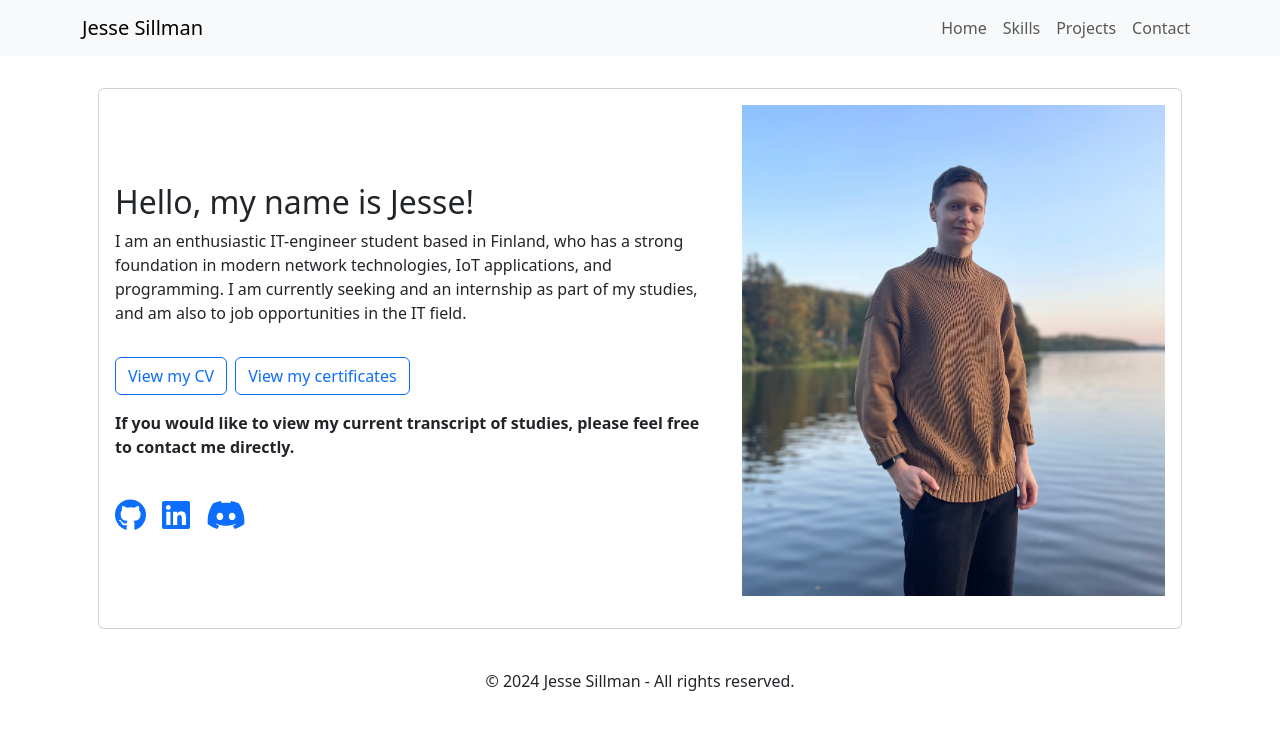
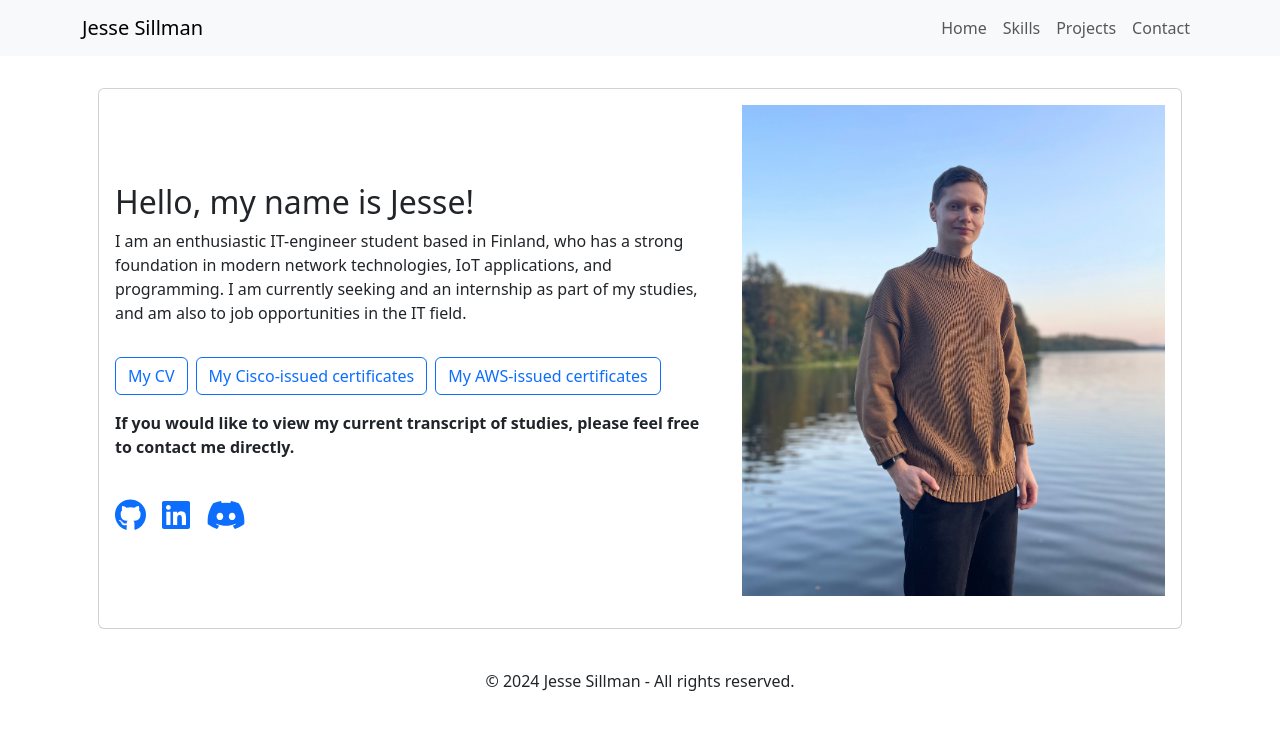
Before and after one commit to jessesillman/Portfolio, a React (Vite) app in the folder frontend/: page / in a window 1280 px wide. Shown: the top 730 px of the page. Built offline with nearby package versions, Linux system fonts and the light colour scheme.

Commit message:
Homepage modified

```diff
--- a/frontend/src/pages/Home.jsx
+++ b/frontend/src/pages/Home.jsx
@@ -37,11 +37,15 @@ const Home = () => {
                       to job opportunities in the IT field.
                     </Card.Text>
                     <button type="button" className="btn btn-outline-primary mt-3 me-2" onClick={openCV}>
-                      View my CV
+                      My CV
                     </button>
-                    <button type="button" className="btn btn-outline-primary mt-3" onClick={() => window.open('https://www.credly.com/users/jesse-sillman')}>
-                      View my certificates
+                    <button type="button" className="btn btn-outline-primary mt-3 me-2" onClick={() => window.open('https://www.credly.com/users/jesse-sillman')}>
+                      My Cisco-issued certificates
                     </button>
+                    <button type="button" className="btn btn-outline-primary mt-3" onClick={() => window.open('https://www.credly.com/users/jesse-sillman.529aa756')}>
+                      My AWS-issued certificates
+                    </button>
+
                     <br/>
                     <Card.Text className="text-start mt-3">
                       <b>If you would like to view my current transcript of studies, please feel free to contact me directly.</b>
```
